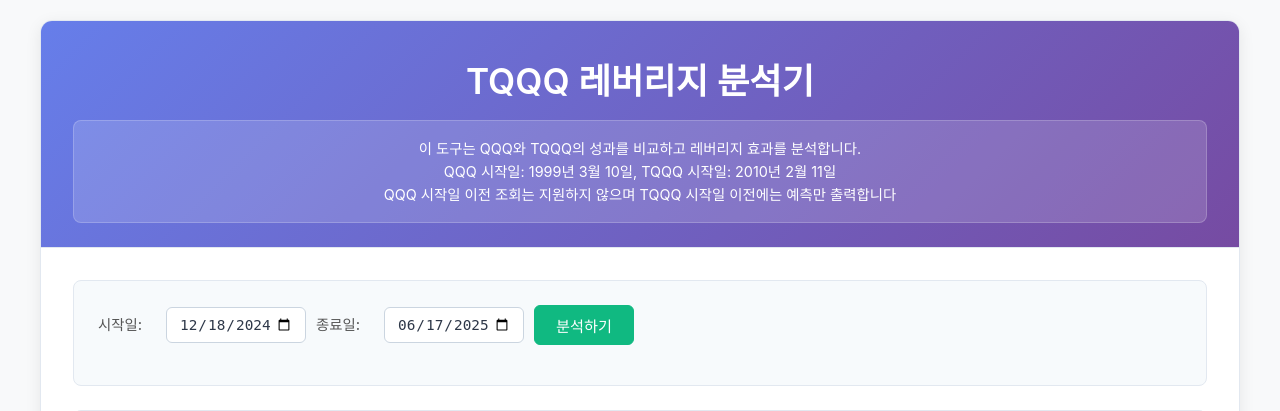
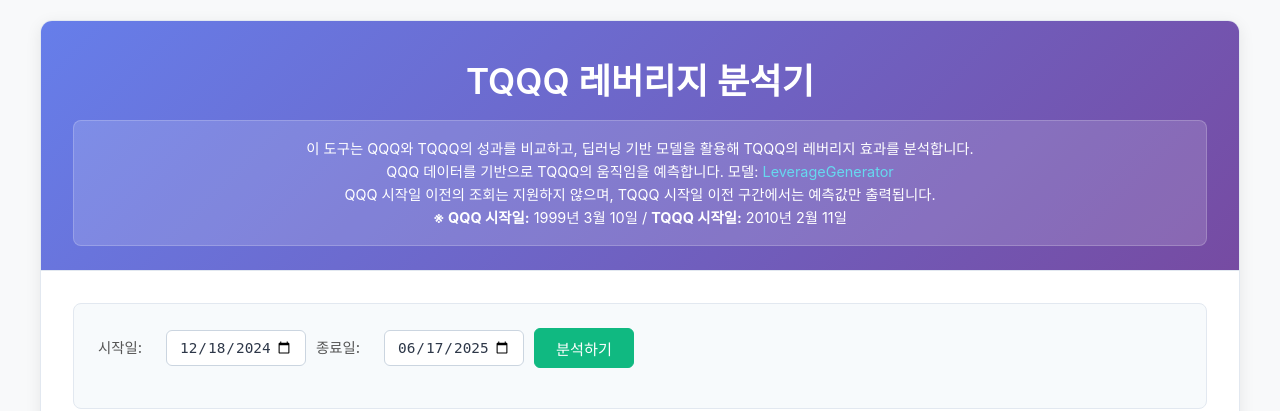
Before and after one commit to Lacri1/LeverageAnalyzer, a Flask app: page / in a window 1280 px wide. Shown: the top 411 px of the page. Run offline with Flask 3, Linux system fonts and the light colour scheme; parts of the project's set-up code (start-up, migrations or seed data) failed here and were passed over; some libraries are stand-ins or nearby versions.

Commit message:
Improve index description and enhance link visibility with CSS update

```diff
--- a/static/css/styles.css
+++ b/static/css/styles.css
@@ -49,6 +49,16 @@
 .content {
     padding: 32px;
 }
+
+a {
+    color: #66d9ef;
+    text-decoration: none;
+}
+
+a:visited {
+    color: #66d9ef;
+}
+
 
 .control-panel {
     background: #f7fafc;
--- a/templates/index.html
+++ b/templates/index.html
@@ -15,9 +15,12 @@
     <div class="header">
         <h1>TQQQ 레버리지 분석기</h1>
         <div class="info-text">
-            이 도구는 QQQ와 TQQQ의 성과를 비교하고 레버리지 효과를 분석합니다.<br>
-            QQQ 시작일: 1999년 3월 10일, TQQQ 시작일: 2010년 2월 11일<br>
-            QQQ 시작일 이전 조회는 지원하지 않으며 TQQQ 시작일 이전에는 예측만 출력합니다
+            이 도구는 QQQ와 TQQQ의 성과를 비교하고, 딥러닝 기반 모델을 활용해 TQQQ의 레버리지 효과를 분석합니다.<br>
+            QQQ 데이터를 기반으로 TQQQ의 움직임을 예측합니다. 모델:
+            <a href="https://github.com/Lacri1/LeverageGenerator" target="_blank">LeverageGenerator</a><br>
+            QQQ 시작일 이전의 조회는 지원하지 않으며, TQQQ 시작일 이전 구간에서는 예측값만 출력됩니다.<br>
+            <strong>※ QQQ 시작일:</strong> 1999년 3월 10일 /
+            <strong>TQQQ 시작일:</strong> 2010년 2월 11일
         </div>
     </div>
 
```
